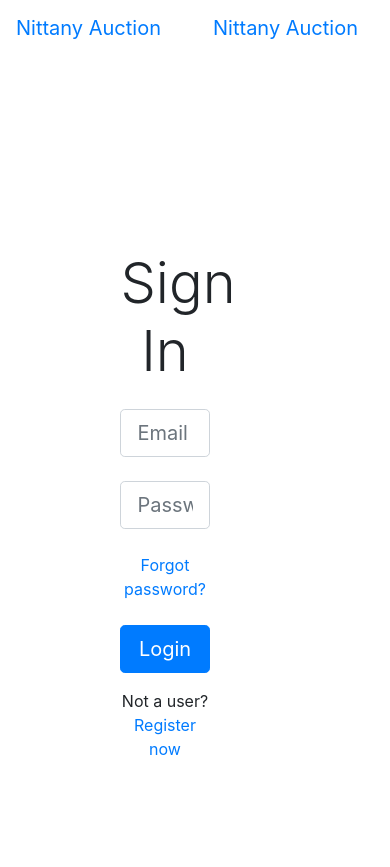
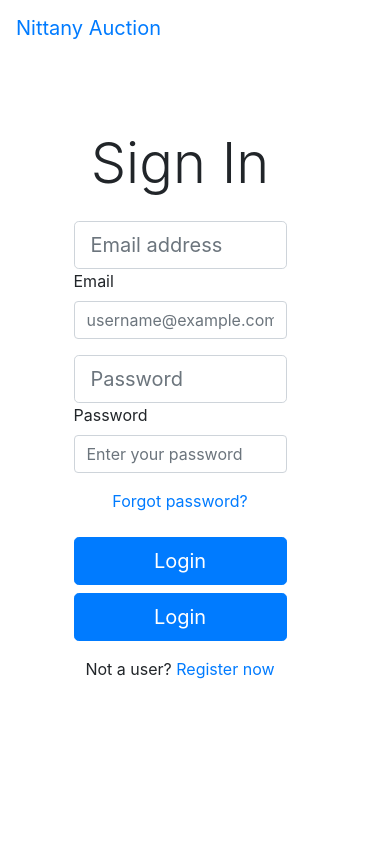
Before and after one commit to djm7749/CMPSC431W-NittanyAuction-beruang, a Flask app: page /login in a window 390 px wide. After the commit the page ends 679 px from the top, so only its background shows below. Run offline with Flask 3, Linux system fonts and the light colour scheme; some libraries are stand-ins or nearby versions.

Commit message:
minor changes login and signup

```diff
--- a/templates/index.html
+++ b/templates/index.html
@@ -40,7 +40,6 @@
             <div class="col-md-6 text-md-left text-center">
                 <h1 class="display-3">Welcome to Nittany Auction</h1>
                 <p class="lead">A platform for students to sell and buy items.</p>
-                <button class="btn btn-primary">Get Started</button>
                 <a href="{{ url_for('signup') }}" class="btn btn-primary">Get Started</a>
             </div>
             <div class="col-md-6 text-center">
--- a/templates/login.html
+++ b/templates/login.html
@@ -14,7 +14,6 @@
     <div>
         <nav class="navbar navbar-expand-lg bg-body-tertiary">
             <div class="container-fluid">
-                <a class="navbar-brand" href="#">Nittany Auction</a>
                 <a class="navbar-brand" href="/">Nittany Auction</a>
                 <button class="navbar-toggler" type="button" data-bs-toggle="collapse"
                         data-bs-target="#navbarSupportedContent" aria-controls="navbarSupportedContent"
@@ -24,7 +23,6 @@
                 <div class="collapse navbar-collapse" id="navbarSupportedContent">
                     <ul class="navbar-nav me-auto mb-2 mb-lg-0 mr-auto">
                         <li class="nav-item">
-                            <a class="nav-link active" aria-current="page" href="/">Home</a>
                             <a class="nav-link" href="/">Home</a>
                         </li>
                         <li class="nav-item">
@@ -41,9 +39,6 @@
     </div>
 
     <!-- Main Content -->
-    <div class="container mt-5 text-center d-flex align-items-center" style="min-height: 80vh; max-width: 70%;">
-        <div class="row align-items-center w-100">
-            <div class="col-md-6 text-center">
     <div class="container mt-5 pb-5 text-center d-flex align-items-center" style="max-width: 70%; min-height: 80vh;">
         <div class="row align-items-start w-100">
             <div class="col-md-6 text-center d-none d-md-block">
@@ -56,15 +51,24 @@
                     <div class="mb-4">
                         <input type="email" id="login-email" class="form-control form-control-lg"
                                placeholder="Email address">
+                    <div class="form-group text-left">
+                        <label for="login-email">Email</label>
+                        <input type="email" class="form-control" id="login-email"
+                               placeholder="username@example.com">
                     </div>
                     <div class="mb-4">
                         <input type="password" id="login-password" class="form-control form-control-lg"
                                placeholder="Password">
+                    <div class="form-group text-left">
+                        <label for="login-password">Password</label>
+                        <input type="password" class="form-control" id="login-password"
+                               placeholder="Enter your password">
                     </div>
                     <div class="text-md-right text-center mb-4">
                         <a href="#!">Forgot password?</a>
                     </div>
                     <button type="submit" class="btn btn-primary btn-lg btn-block">Login</button>
+                    <button type="submit" class="btn btn-primary btn-lg btn-block mt-2">Login</button>
                     <p class="mt-3 mb-0">Not a user? <a href="/signup">Register now</a></p>
                 </form>
             </div>
```
Also changed, not shown: static/images/ecommerce.png (added), static/images/login.svg (added), 1 other file.
